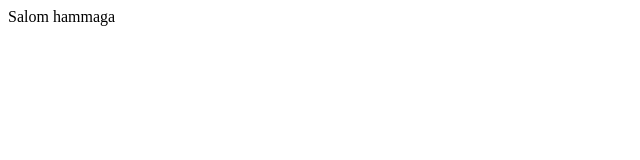
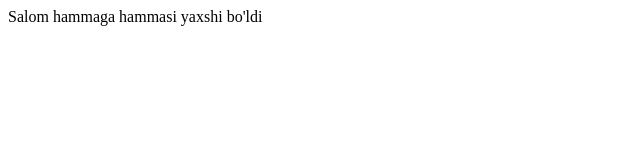
Before and after one commit to AstrumPro/test, a plain HTML site: page index.html in a window 1280 px wide. Shown: the whole page, without its empty margins (0-640 px from the left). Drawn offline with Linux system fonts and the light colour scheme.

Commit message:
hammasi yaxshi bo'ldi

```diff
--- a/index.html
+++ b/index.html
@@ -7,5 +7,6 @@
 </head>
 <body>
     Salom hammaga
+    hammasi yaxshi bo'ldi
 </body>
 </html>
```
